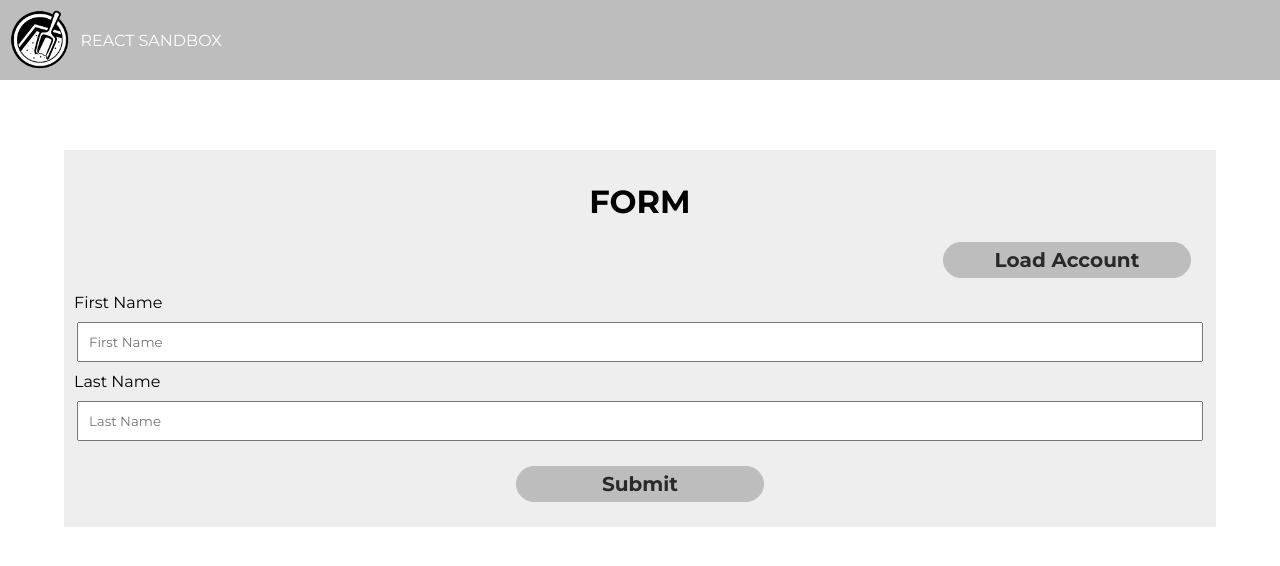
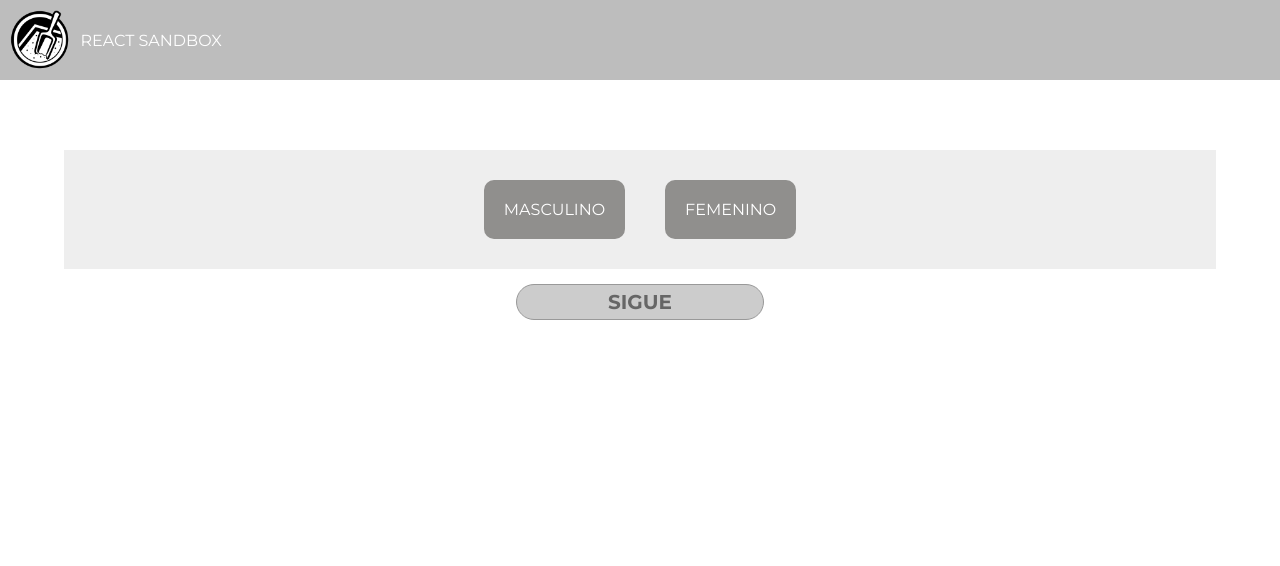
Before and after one commit to rmesaf/React_Wizard, a React app: page / in a window 1280 px wide. Both pictures are taken after a click on the button "CONTINUAR". Built offline with nearby package versions, Linux system fonts and the light colour scheme.

Commit message:
Adding anchor siblings active behavior

```diff
--- a/src/components/atoms/button/button.scss
+++ b/src/components/atoms/button/button.scss
@@ -8,3 +8,9 @@
         border: 1px solid #4dcbbc;
     }
 }
+.button:disabled,
+.button[disabled]{
+    border: 1px solid #999999;
+    background-color: #cccccc;
+    color: #666666;
+}
--- a/src/components/atoms/button/index.js
+++ b/src/components/atoms/button/index.js
@@ -7,7 +7,7 @@ import styles from './button.scss'
 
 const Button = (props) => {
     return (
-        <button className="button button-blue" onClick={props.onClick}>CONTINUAR</button>
+        <button className="button button-blue" onClick={props.onClick} disabled={props.disabled}>{props.text || "CONTINUAR"} </button>
     );
 }
 
--- /dev/null
+++ b/src/components/molecules/anchor/anchor.scss
@@ -0,0 +1,18 @@
+.jumbotron-flex{
+    display: flex;
+    flex-direction: row;
+    text-align: center;
+    justify-content: center;
+    justify-items: center;
+    .anchor-button{
+        margin: 20px;
+        padding: 20px;
+        background: #908f8d;
+        color: white;
+        border-radius: 10px;
+        &.active{
+            color: black;
+            background: #e2bd8c;
+        }
+    }
+}
--- /dev/null
+++ b/src/components/molecules/anchor/index.js
@@ -0,0 +1,50 @@
+// DEPENDENCIES
+import React from 'react';
+//ATOMS
+import Button from '../../atoms/button'
+//STYLES
+import styles from './anchor.scss';
+
+class Anchor extends React.Component {
+    constructor(props){
+        super(props);
+        this.state = {
+            step: "ANCHOR",
+            isOptionSelected: false,
+            selected: "",
+        }
+    }
+    handleSelectionClick(e){
+        e.preventDefault();
+        let selection = e.currentTarget.getAttribute('data-value');
+        this.setState({
+            ...this.state,
+            isOptionSelected: true,
+            selected: selection,
+        })
+    }
+    handleClick(e){
+        e.preventDefault();
+        this.props.nextStep("FORM")
+    }
+
+    render(){
+        if(this.props.currentStep == this.state.step){
+            return (
+                <div>
+                    <div className="jumbotron jumbotron-flex">
+                        <a onClick={this.handleSelectionClick.bind(this)} data-value="MASCULINO" className={this.state.selected == 'MASCULINO' ? 'anchor-button active' : 'anchor-button'}>MASCULINO</a>
+                        <a onClick={this.handleSelectionClick.bind(this)} data-value="FEMENINO" className={this.state.selected == 'FEMENINO' ? 'anchor-button active' : 'anchor-button'}>FEMENINO</a>
+                    </div>
+                    <div className="button-container">
+                        <Button text="SIGUE" onClick={this.handleClick.bind(this)} disabled={!this.state.isOptionSelected}/>
+                    </div>
+                </div>
+            );
+        }else{
+            return(null);
+        }
+    }
+}
+
+export default Anchor;
--- a/src/components/molecules/welcome/index.js
+++ b/src/components/molecules/welcome/index.js
@@ -17,7 +17,7 @@ class Welcome extends React.Component {
         }
     }
     handleClick(e){
-        this.props.nextStep("FORM")
+        this.props.nextStep("ANCHOR")
     }
     render(){
         if(this.props.currentStep == this.state.step){
--- a/src/components/molecules/wizard/index.js
+++ b/src/components/molecules/wizard/index.js
@@ -8,6 +8,7 @@ import style from './wizard.scss';
 
 // MOLECULES
 import Welcome from '../welcome';
+import Anchor from '../anchor';
 import Form from '../form';
 import Final from '../final';
 
@@ -23,6 +24,7 @@ class Wizard extends React.Component {
         return (
             <div className="wizard-container">
                 <Welcome currentStep={this.props.current} nextStep={this.props.nextStep}/>
+                <Anchor currentStep={this.props.current} nextStep={this.props.nextStep}/>
                 <Form currentStep={this.props.current} nextStep={this.props.nextStep}/>
                 <Final currentStep={this.props.current} nextStep={this.props.nextStep}/>
             </div>
```
